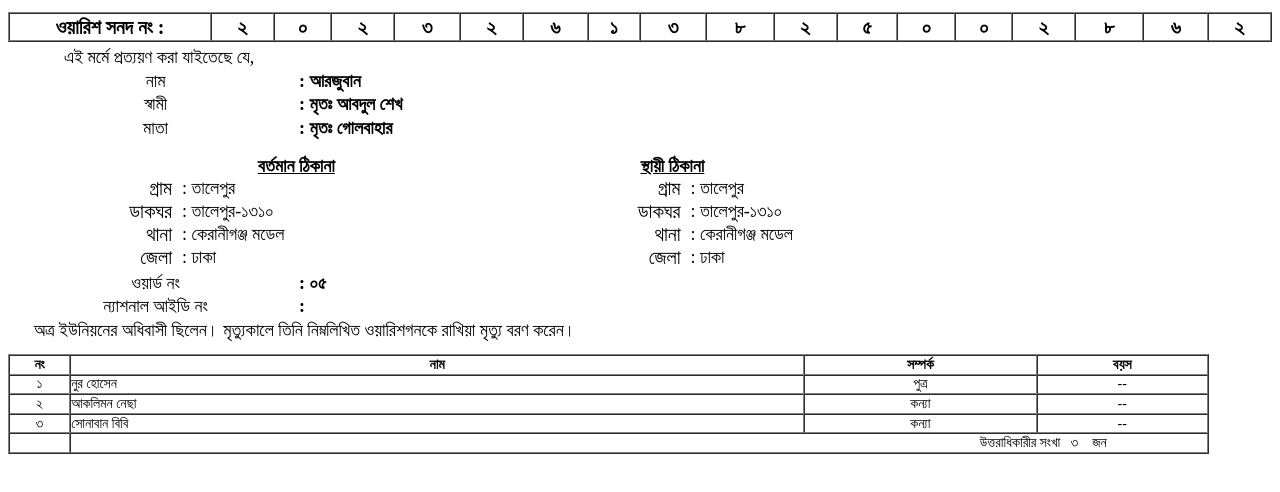
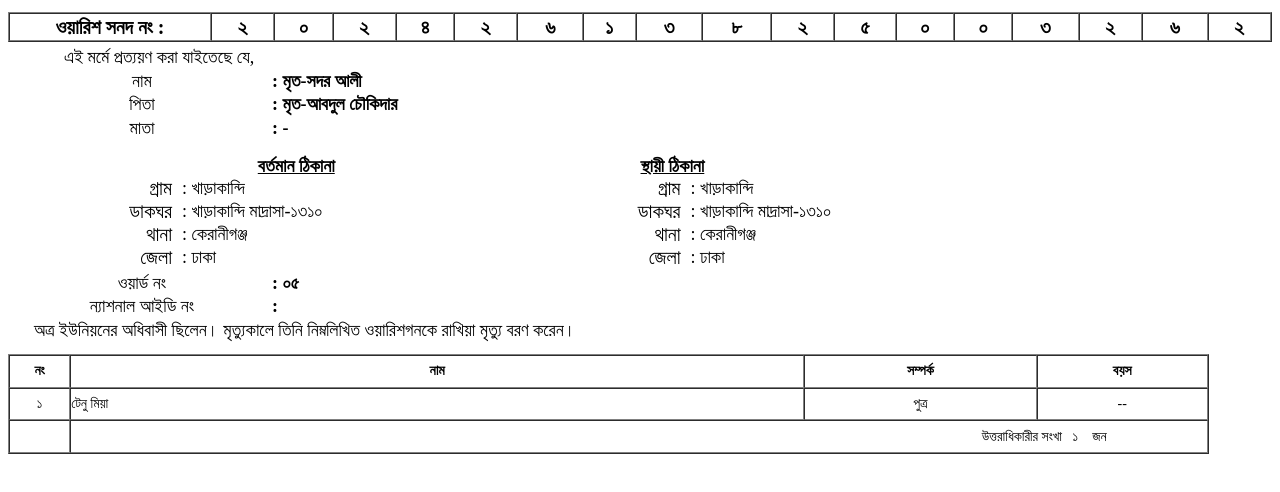
Before and after one commit to kolatiaup/index.php-onlinetrack-warish_onosondan-tid-20232613825003262, a plain HTML site: page index.html in a window 1280 px wide. Shown: the part 178-670 px from the top of the page. Drawn offline with Linux system fonts and the light colour scheme.

Commit message:
Update and rename id.html to index.html

```diff
--- a/id.html
+++ b/index.html
@@ -39,7 +39,7 @@
 
 				<td style="text-align:center; font-weight:bold; font-size:20px;">২</td>
 
-				<td style="text-align:center; font-weight:bold; font-size:20px;">৩</td>
+				<td style="text-align:center; font-weight:bold; font-size:20px;">৪</td>
 
 				<td style="text-align:center; font-weight:bold; font-size:20px;">২</td>
 
@@ -59,9 +59,9 @@
 
 				<td style="text-align:center; font-weight:bold; font-size:20px;">০</td>
 
+				<td style="text-align:center; font-weight:bold; font-size:20px;">৩</td>
+
 				<td style="text-align:center; font-weight:bold; font-size:20px;">২</td>
-
-				<td style="text-align:center; font-weight:bold; font-size:20px;">৮</td>
 
 				<td style="text-align:center; font-weight:bold; font-size:20px;">৬</td>
 
@@ -75,19 +75,19 @@
 				</tr>
 				<tr>
 					<td  style="font-size:18px; text-align:center; font-color:black; ">নাম   </td>
-					<td><font style="font-size:18px;  font-weight:bold;">:  আরজুবান</font></td>
+					<td><font style="font-size:18px;  font-weight:bold;">: মৃত-সদর আলী</font></td>
 					<td></td>
 					<td></td>
 				</tr>
 				<tr>
-					<td  style="font-size:18px; text-align:center; ">স্বামী </td>
-					<td><font style="font-size:18px;  font-weight:bold;">:   মৃতঃ আবদুল শেখ</font></td>
+					<td  style="font-size:18px; text-align:center; ">পিতা</td>
+					<td><font style="font-size:18px;  font-weight:bold;">: মৃত-আবদুল চৌকিদার</font></td>
 					<td></td>
 					<td></td>
 				</tr>
 				<tr>
 					<td  style="font-size:18px; text-align:center;">মাতা </td>
-					<td><font style="font-size:18px;  font-weight:bold;">:   মৃতঃ গোলবাহার </font></td>
+					<td><font style="font-size:18px;  font-weight:bold;">: -</font></td>
 					<td></td>
 					<td></td>
 				</tr>
@@ -99,15 +99,15 @@
 							</tr>
 							<tr>
 								<td style="width:148px;text-align:right; padding-right:10px; font-size:20px;">গ্রাম</td>
-								<td><font style="font-size:18px;">: তালেপুর</font></td>
+								<td><font style="font-size:18px;">: খাড়াকান্দি</font></td>
 							</tr>
 							<tr>
 								<td style="width:158px;text-align:right; padding-right:10px; font-size:20px;">ডাকঘর</td>
-								<td> <font style="font-size:18px;">: তালেপুর-১৩১০</font></td>
+								<td> <font style="font-size:18px;">: খাড়াকান্দি মাদ্রাসা-১৩১০</font></td>
 							</tr>
 							<tr>
 								<td style="width:158px;text-align:right; padding-right:10px; font-size:20px;">থানা</td>
-								<td><font style="font-size:18px;">: কেরানীগঞ্জ মডেল</font></td>
+								<td><font style="font-size:18px;">: কেরানীগঞ্জ </font></td>
 							</tr>
 							<tr>
 								<td style="width:158px;text-align:right; padding-right:10px; font-size:20px;">জেলা</td>
@@ -122,15 +122,15 @@
 							</tr>
 							<tr>
 								<td style="width:100px;text-align:right; padding-right:10px; font-size:20px;">গ্রাম</td>
-								<td><font style="font-size:18px;">: তালেপুর</font></td>
+								<td><font style="font-size:18px;">: খাড়াকান্দি</font></td>
 							</tr>
 							<tr>
 								<td style="text-align:right; padding-right:10px; font-size:20px;">ডাকঘর </td>
-								<td><font style="font-size:18px;">: তালেপুর-১৩১০</font></td>
+								<td><font style="font-size:18px;">: খাড়াকান্দি মাদ্রাসা-১৩১০</font></td>
 							</tr>
 							<tr>
 								<td style="text-align:right; padding-right:10px; font-size:20px;">থানা</td>
-								<td><font style="font-size:18px;">: কেরানীগঞ্জ মডেল</font></td>
+								<td><font style="font-size:18px;">: কেরানীগঞ্জ </font></td>
 							</tr>
 							<tr>
 								<td style="text-align:right; padding-right:10px; font-size:20px;">জেলা</td>
@@ -169,25 +169,13 @@
 			</tr>
 								<tr>
 						<td style="text-align:center;">১</td>
-						<td style="">নুর হোসেন </td>
+						<td style="">টেনু মিয়া </td>
 						<td style="text-align:center;">পুত্র</td>
-						<td style="text-align:center;" >--</td>
-					</tr>
-										<tr>
-						<td style="text-align:center;">২</td>
-						<td style="">আকলিমন  নেছা</td>
-						<td style="text-align:center;">কন্যা</td>
-						<td style="text-align:center;" >--</td>
-					</tr>
-										<tr>
-						<td style="text-align:center;">৩</td>
-						<td style="">সোনাবান বিবি</td>
-						<td style="text-align:center;">কন্যা</td>
 						<td style="text-align:center;" >--</td>
 					</tr>
 															<tr>
 					 <td></td>
-					 <td colspan='3' style="text-align:right;padding-right:100px;">উত্তরাধিকারীর সংখা <span id=''>&nbsp;&nbsp;৩&nbsp;&nbsp;</span>&nbsp;&nbsp;জন</td>
+					 <td colspan='3' style="text-align:right;padding-right:100px;">উত্তরাধিকারীর সংখা <span id=''>&nbsp;&nbsp;১&nbsp;&nbsp;</span>&nbsp;&nbsp;জন</td>
 					</tr>
 
 
```
